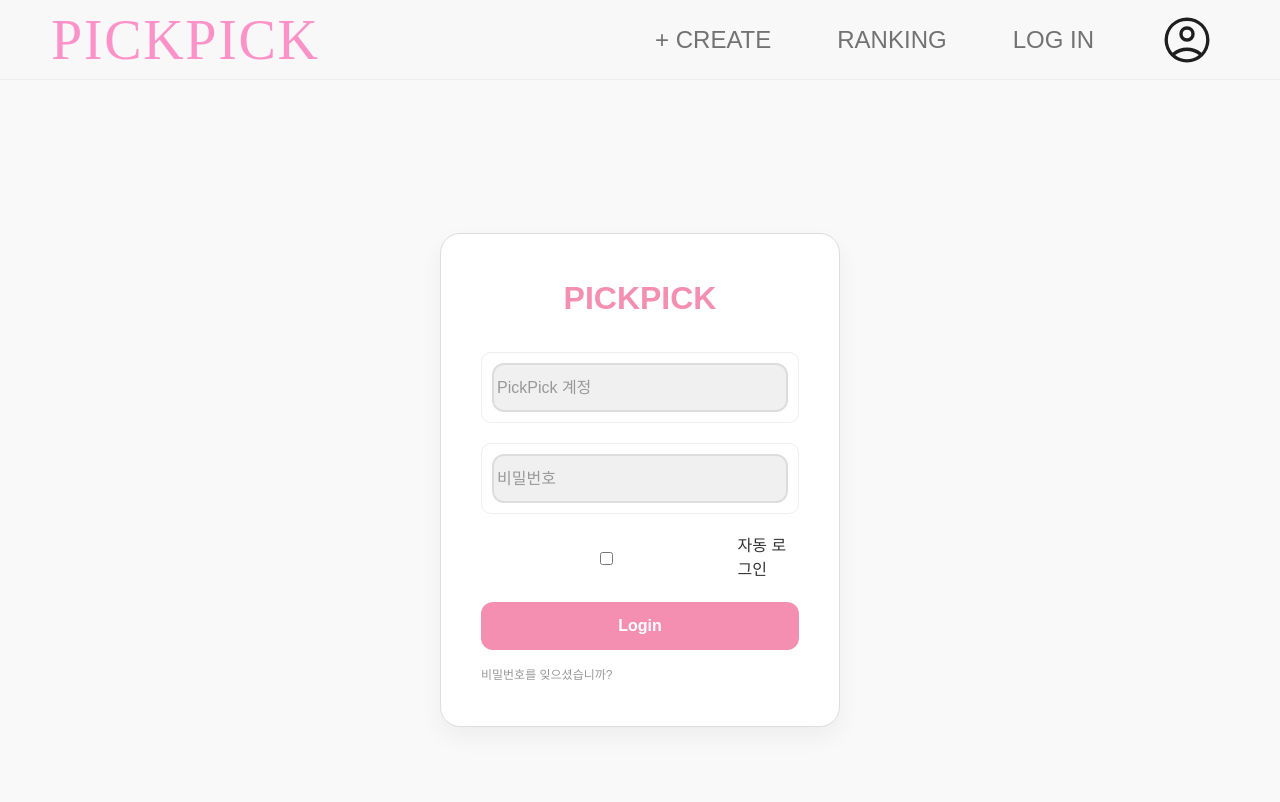
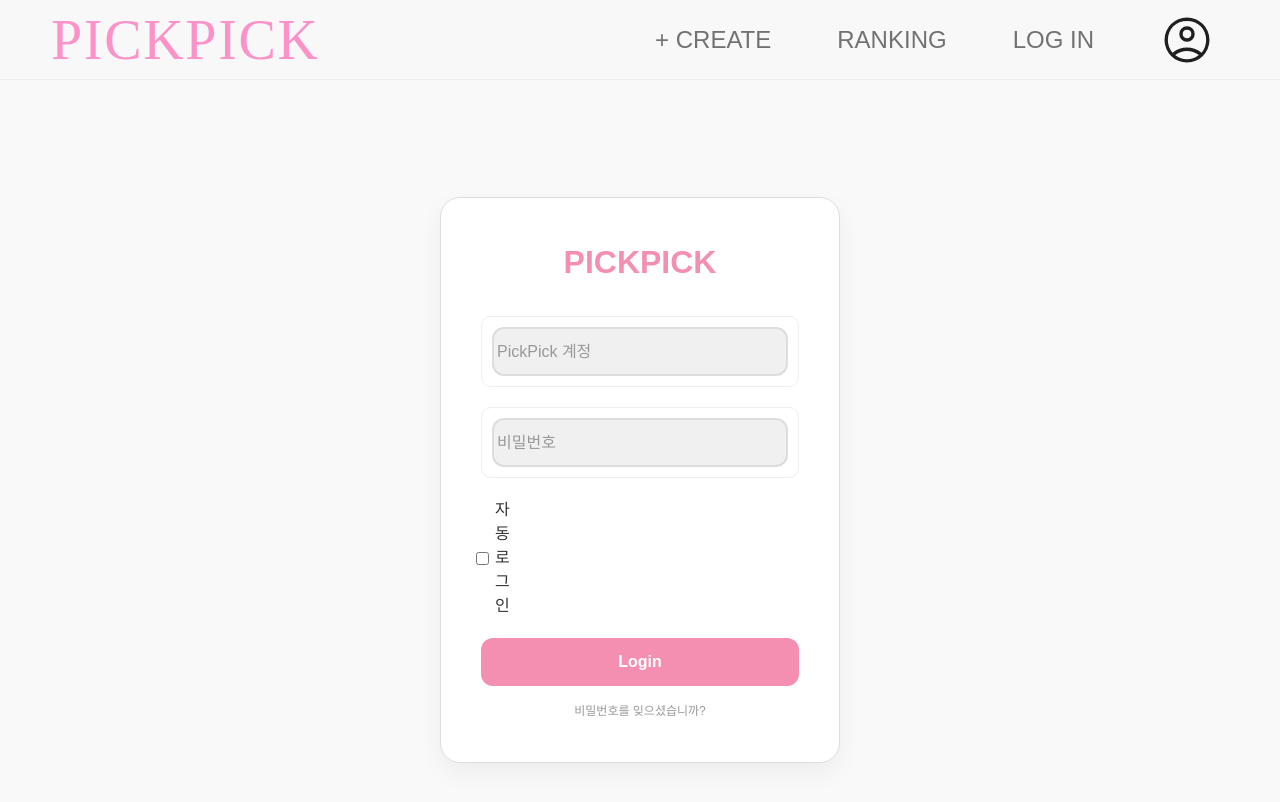
Before and after one commit to kdy20716-droid/pickpick-client, a React (Vite) app: page /login in a window 1280 px wide. Shown: the top 802 px of the page. Built offline with nearby package versions, Linux system fonts and the light colour scheme; a web font is replaced by a local one.

Commit message:
autologin

```diff
--- a/src/pages/Login.css
+++ b/src/pages/Login.css
@@ -83,8 +83,10 @@ body {
   display: flex;
   align-items: center;
   justify-content: flex-start; /* 왼쪽 정렬 */
-  width: 100%;
-  margin: 0 0 20px 0; /* 좌우 여백 제거 */
+  width: 15px; /* 콘텐츠 너비에 맞춤 */
+  /* login-box의 padding(40px) + input의 padding/border(17px) = 57px 지점에 텍스트 시작
+     체크박스(약 16px) + label margin(6px) = 22px. 57px - 22px = 35px. 40px - 35px = 5px 왼쪽으로 이동 */
+  margin: 0 0 20px -5px; /* 왼쪽으로 5px 이동하여 '자동 로그인' 텍스트를 입력 필드 텍스트와 시각적으로 정렬 */
 }
 
 .auto-login input[type="checkbox"] {
@@ -117,6 +119,7 @@ button:hover {
 /* 비밀번호 찾기 */
 .forgot {
   margin-top: 12px;
+  text-align: center;
 }
 
 .forgot a {
```
